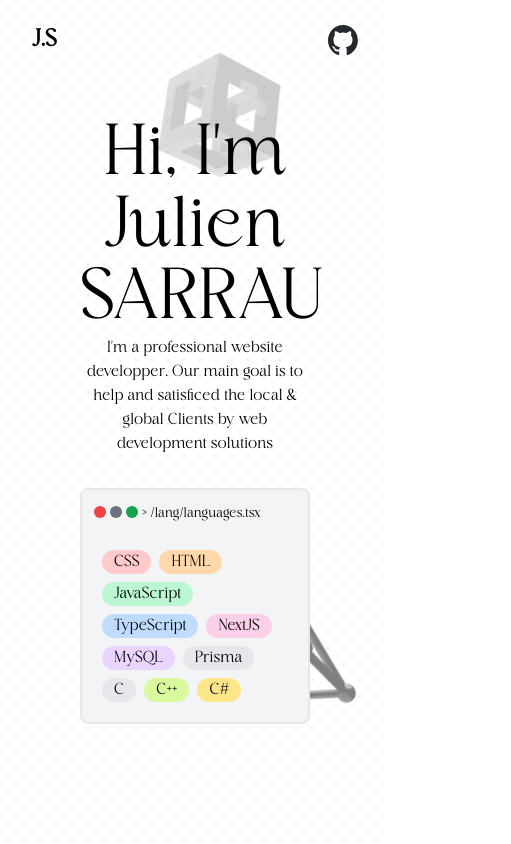
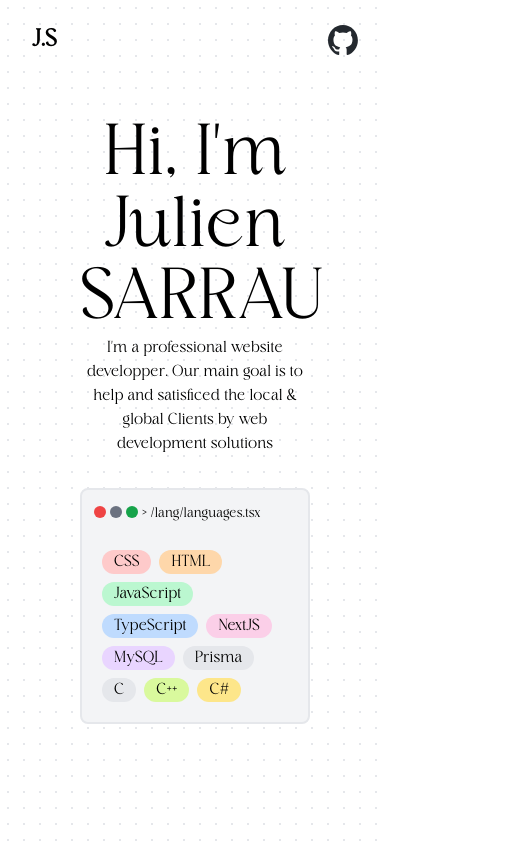
Before and after one commit to RandomStranger0/Portfolio, a Next.js app: page / in a window 390 px wide. Shown: the top 844 px of the page, 511 px wide, since content can reach past the window. Built offline with nearby package versions, Linux system fonts and the light colour scheme.

Commit message:
fix display cubes

```diff
--- a/src/app/page.tsx
+++ b/src/app/page.tsx
@@ -14,10 +14,10 @@ const Page = () => {
       <div className="absolute inset-0 -z-10 min-h-screen w-full bg-white bg-[radial-gradient(#e5e7eb_1px,transparent_1px)] [background-size:16px_16px]"></div>
 
       {/* https://www.shapefest.com */}
-      <div className="absolute top-4 left-0 w-96 h-96 md:block hidden opacity-50 animate-float">
+      <div className="absolute top-4 left-0 w-96 h-96 sm:block hidden opacity-50 animate-float">
         <Image src={"/img/atom_hexa.png"} width={600} height={600} alt="atom" />
       </div>
-      <div className="absolute top-10 right-20 w-44 h-44 md:opacity-50 opacity-20 animate-floatReverse">
+      <div className="absolute hidden top-10 right-20 w-44 h-44 sm:block opacity-50 animate-floatReverse">
         <Image
           src={"/img/block_cage.png"}
           width={600}
@@ -25,7 +25,7 @@ const Page = () => {
           alt="block-cage"
         />
       </div>
-      <div className="absolute bottom-0 md:left-1/2 left-20 w-96 h-96 opacity-50 animate-floatReverse2">
+      <div className="absolute hidden bottom-0 md:left-1/2 left-20 w-96 h-96 sm:block opacity-50 animate-floatReverse2">
         <Image
           src={"/img/atom_tetra.png"}
           width={600}
```
